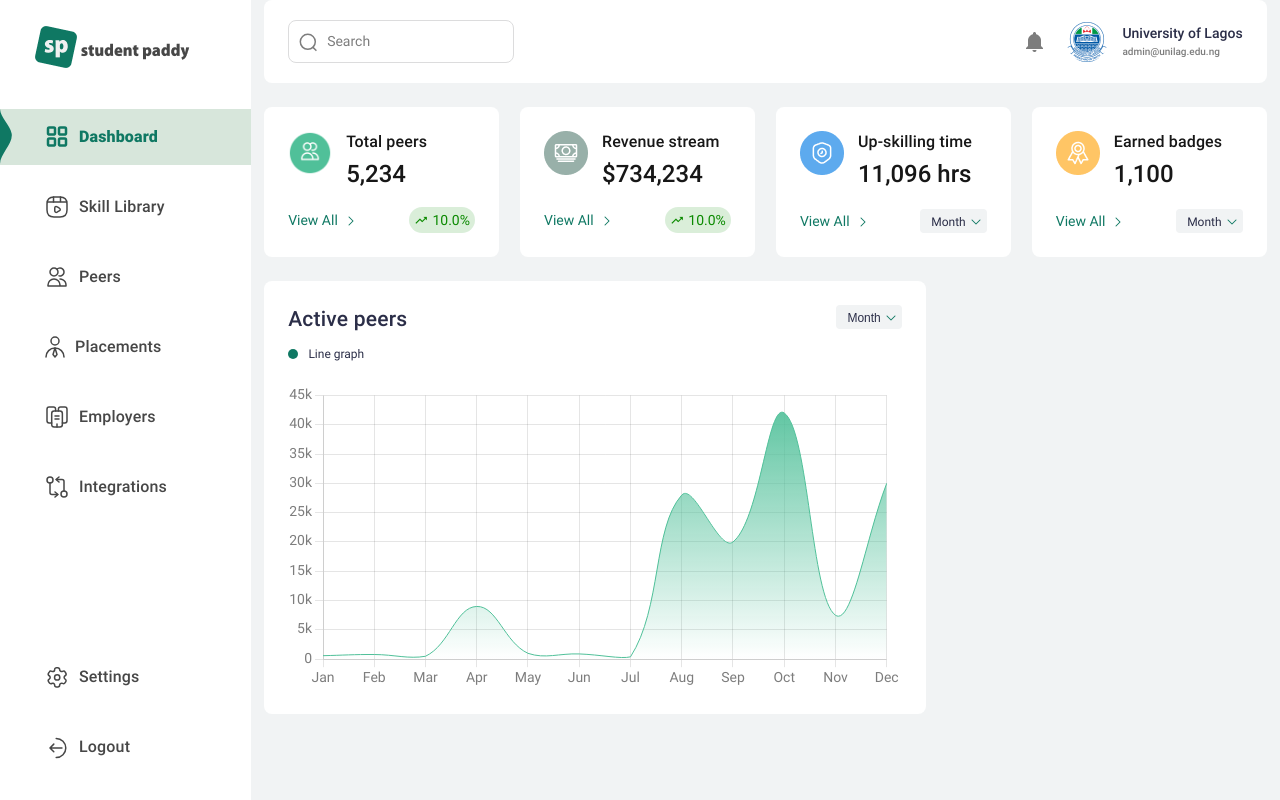
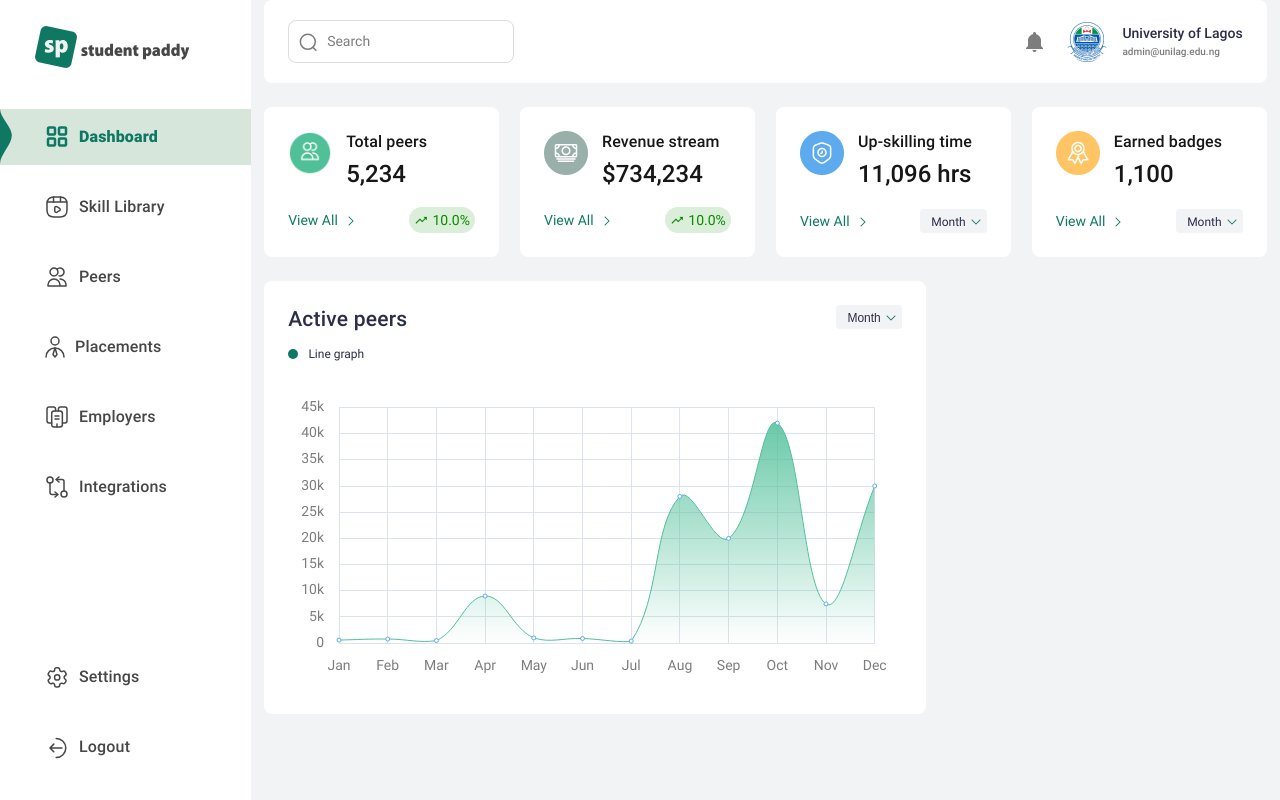
Before and after one commit to ArinzeGit/Student-Paddy-Admin-Dashboard, a Next.js app: page /dashboard in a window 1280 px wide. Built offline with nearby package versions, Linux system fonts and the light colour scheme.

Commit message:
finetune ActivePeersGraph with css

```diff
--- a/src/app/globals.css
+++ b/src/app/globals.css
@@ -26,8 +26,7 @@ body {
   }
 }
 
-/* app/globals.css */
-
+/* fonts */
 @font-face {
   font-family: 'Montserrat';
   font-weight: 400;
@@ -70,6 +69,7 @@ body {
   src: url('./fonts/Roboto-Black.ttf') format('truetype');
 }
 
+/* for NavLink.tsx */
 .active{
   background-color: #D7E6DB;
   transition: background-color 0.3s ease-in-out;
@@ -84,3 +84,36 @@ body {
   stroke-width:2.5;
   transition: stroke-width 0.3s ease-in-out;
 }
+
+/* for graph tooltip of ActivePeersGraph.tsx */
+#chartjs-tooltip {
+  position: absolute;
+  background: #5DAAEE;
+  color: #FFFFFF;
+  padding: 4px;
+  pointer-events: none;
+  border-radius: 4px;
+  transition: all 0.1s ease;
+  width: 60px; /* Set width to 60px */
+  height: 25px; /* Set height to 25px */
+  display: flex;
+  align-items: center; /* Center the content vertically */
+  justify-content: center; /* Center the content horizontally */
+  text-align: center; /* Ensure text is centered */
+  font-size: 14px; /* Adjust font size to fit the small tooltip */
+  font-family: roboto;
+  font-weight: 500;
+}
+
+#chartjs-tooltip::after {
+  content: '';
+  position: absolute;
+  bottom: -4px; /* Position below the tooltip */
+  left: 50%;
+  transform: translateX(-50%);
+  width: 0;
+  height: 0;
+  border-left: 4.5px solid transparent;
+  border-right: 4.5px solid transparent;
+  border-top: 4px solid #5DAAEE; /* Triangle color matches the tooltip background */
+}
--- a/src/components/graphs/ActivePeersGraph.tsx
+++ b/src/components/graphs/ActivePeersGraph.tsx
@@ -71,11 +71,12 @@ const ActivePeersGraph = () => {
         borderWidth: 1,
         fill: true,
         tension: 0.4,
-        pointRadius: 0,
-        pointHoverRadius: 5,
+        pointRadius: 2,
         hitRadius: 20,
         pointBackgroundColor: "#FFFFFF",
         pointBorderColor: "#5DAAEE",
+        pointHoverRadius: 4.5,
+        pointHoverBorderWidth: 2,
       },
     ],
   };
@@ -83,7 +84,12 @@ const ActivePeersGraph = () => {
   const options: ChartOptions<"line"> = {
     scales: {
       x: {
+        grid: {
+          drawTicks: false, // Disable tick marks for y-axis
+          color: "#DCE3EB",
+        },
         ticks: {
+          padding: 15,
           color: "#7D7D7D",
           font: {
             size: 14,
@@ -91,10 +97,18 @@ const ActivePeersGraph = () => {
             family: "roboto",
           },
         },
+        border: {
+          color: "#DCE3EB",
+        },
       },
       y: {
         beginAtZero: true,
+        grid: {
+          drawTicks: false, // Disable tick marks for y-axis
+          color: "#DCE3EB",
+        },
         ticks: {
+          padding: 15,
           color: "#7D7D7D",
           font: {
             size: 14,
@@ -108,6 +122,9 @@ const ActivePeersGraph = () => {
             return value;
           },
         },
+        border: {
+          color: "#DCE3EB",
+        },
       },
     },
     plugins: {
@@ -116,9 +133,9 @@ const ActivePeersGraph = () => {
       },
       tooltip: {
         displayColors: false,
-        enabled: true, // Enable or disable the tooltip
+        enabled: false, // original tooltip made invisible because I have a custom tooltop created in global.css
         mode: "index", // Determines how tooltips are displayed (e.g., 'index', 'nearest', etc.)
-        intersect: false, // Show tooltips even if not directly on a point
+        intersect: true, // Show tooltips even if not directly on a point
         backgroundColor: "#5DAAEE", // Background color of the tooltip
         bodyColor: "#FFFFFF", // Body text color
         padding: 4, // Padding inside the tooltip
@@ -132,6 +149,50 @@ const ActivePeersGraph = () => {
             const value = tooltipItem.raw as unknown as number; // Use type assertion to number
             return value >= 1000 ? value / 1000 + "k" : value.toString();
           },
+        },
+        external: function (context) {
+          // Tooltip Element
+          let tooltipEl = document.getElementById("chartjs-tooltip");
+
+          // Create element on first render
+          if (!tooltipEl) {
+            tooltipEl = document.createElement("div");
+            tooltipEl.id = "chartjs-tooltip";
+            document.body.appendChild(tooltipEl);
+          }
+
+          // Hide if no tooltip
+          const tooltipModel = context.tooltip;
+          if (tooltipModel.opacity === 0) {
+            tooltipEl.style.opacity = "0";
+            return;
+          }
+
+          // Set Text
+          if (tooltipModel.body) {
+            const bodyLines = tooltipModel.body.map((item) => item.lines);
+            tooltipEl.innerHTML = bodyLines.join("<br>"); // Join array elements with line breaks
+          }
+
+          // Position the tooltip above the point and center it
+          const position = context.chart.canvas.getBoundingClientRect();
+          const tooltipPositionX = tooltipModel.caretX; // X position of the tooltip
+          const tooltipPositionY = tooltipModel.caretY; // Y position of the tooltip
+
+          tooltipEl.style.opacity = "1";
+
+          // Calculate the tooltip's width for proper centering
+          const tooltipWidth = tooltipEl.offsetWidth;
+
+          // Position it so that it is centered above the point
+          tooltipEl.style.left =
+            position.left +
+            window.pageXOffset +
+            tooltipPositionX -
+            tooltipWidth / 2 +
+            "px";
+          tooltipEl.style.top =
+            position.top + window.pageYOffset + tooltipPositionY - 38 + "px"; // Move up from point by 25px (tooltip height) + 13px (gap)
         },
       },
     },
```
